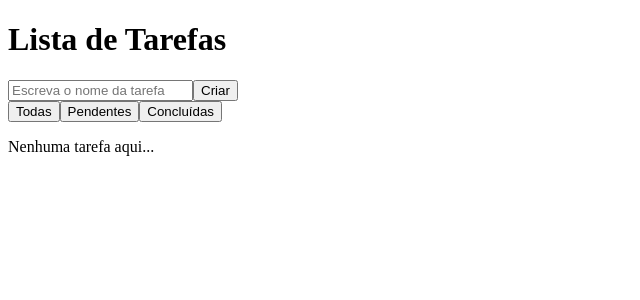
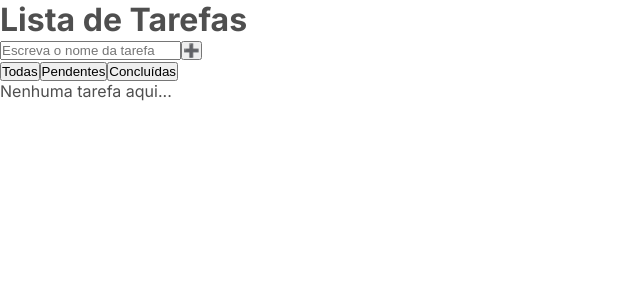
Before and after one commit to ElielSousa/todo-list, a React (Vite) app: page / in a window 1280 px wide. Shown: the top 300 px of the page, without its empty margins (0-640 px from the left). Built offline with nearby package versions, Linux system fonts and the light colour scheme.

Commit message:
style: create global styles and theme files

```diff
--- a/index.html
+++ b/index.html
@@ -1,9 +1,14 @@
 <!doctype html>
 <html lang="en">
-
   <head>
     <meta charset="UTF-8" />
     <meta name="viewport" content="width=device-width, initial-scale=1.0" />
+    <link rel="preconnect" href="https://fonts.googleapis.com" />
+    <link rel="preconnect" href="https://fonts.gstatic.com" crossorigin />
+    <link
+      href="https://fonts.googleapis.com/css2?family=Inter:ital,opsz,wght@0,14..32,100..900;1,14..32,100..900&display=swap"
+      rel="stylesheet"
+    />
     <title>todo-list</title>
   </head>
 
@@ -11,5 +16,4 @@
     <div id="root"></div>
     <script type="module" src="/src/main.jsx"></script>
   </body>
-
 </html>
--- a/src/App.jsx
+++ b/src/App.jsx
@@ -1,13 +1,11 @@
+import Layout from "./components/Layout";
 import TaskInput from "./components/TaskInput";
 import TaskList from "./components/TaskList";
 
 function App() {
-
   return (
     <>
-      <h1>Lista de Tarefas</h1>
-      <TaskInput />
-      <TaskList />
+      <Layout />
     </>
   );
 }
--- /dev/null
+++ b/src/components/Layout/index.jsx
@@ -0,0 +1,14 @@
+import TaskInput from "../TaskInput";
+import TaskList from "../TaskList";
+
+const Layout = () => {
+  return (
+    <div>
+      <h1>Lista de Tarefas</h1>
+      <TaskInput />
+      <TaskList />
+    </div>
+  );
+};
+
+export default Layout;
--- a/src/components/TaskInput/index.jsx
+++ b/src/components/TaskInput/index.jsx
@@ -29,7 +29,7 @@ const TaskInput = () => {
           value={taskName}
           onChange={(e) => setTaskName(e.target.value)}
         />
-        <button type="submit">Criar</button>
+        <button type="submit">➕</button>
       </form>
     </>
   );
--- a/src/components/TaskList/TaskItem/index.jsx
+++ b/src/components/TaskList/TaskItem/index.jsx
@@ -37,9 +37,9 @@ const TaskItem = ({ task }) => {
               value={editingValue}
               onChange={(e) => setEditingValue(e.target.value)}
             />
-            <button type="submit">Salvar</button>
+            <button type="submit">✔️</button>
           </form>
-          <button onClick={() => setEditingId(null)}>Cancelar</button>
+          <button onClick={() => setEditingId(null)}>❌</button>
         </div>
       ) : (
         <li>
@@ -49,8 +49,8 @@ const TaskItem = ({ task }) => {
             checked={task.done}
           />
           <p>{task.name}</p>
-          <button onClick={() => startUpdatingTask(task)}>Editar</button>
-          <button onClick={() => removeTask(task.id)}>Excluir</button>
+          <button onClick={() => startUpdatingTask(task)}>✏️</button>
+          <button onClick={() => removeTask(task.id)}>🗑️</button>
         </li>
       )}
     </>
--- a/src/main.jsx
+++ b/src/main.jsx
@@ -1,12 +1,18 @@
-import { StrictMode } from 'react';
-import { createRoot } from 'react-dom/client';
-import App from './App.jsx';
-import { TaskProvider } from './providers/TaskContext.jsx';
+import { StrictMode } from "react";
+import { createRoot } from "react-dom/client";
+import App from "./App.jsx";
+import { TaskProvider } from "./providers/TaskContext.jsx";
+import GlobalStyles from "./styles/GlobalStyles.js";
+import { ThemeProvider } from "styled-components";
+import defaultTheme from "./styles/theme.js";
 
-createRoot(document.getElementById('root')).render(
+createRoot(document.getElementById("root")).render(
   <StrictMode>
     <TaskProvider>
-      <App />
+      <ThemeProvider theme={defaultTheme}>
+        <GlobalStyles />
+        <App />
+      </ThemeProvider>
     </TaskProvider>
   </StrictMode>,
 );
--- /dev/null
+++ b/src/styles/GlobalStyles.js
@@ -0,0 +1,16 @@
+import { createGlobalStyle } from "styled-components";
+
+const GlobalStyles = createGlobalStyle`
+  *{
+    margin: 0;
+    padding: 0;
+    box-sizing: border-box;
+
+    body{
+      font-family: "Inter", sans-serif;
+      color: ${(props) => props.theme.colors.primary};
+    }
+  }
+`;
+
+export default GlobalStyles;
--- /dev/null
+++ b/src/styles/theme.js
@@ -0,0 +1,11 @@
+const defaultTheme = {
+  colors: {
+    primary: "#4F4F4F",
+    secondary: "#FFFFFF",
+  },
+  fontsize: {
+    default: "16px",
+  },
+};
+
+export default defaultTheme;
```
Also changed, not shown: src/App.css (deleted). Lines whose indentation alone changed are shown as unchanged.
